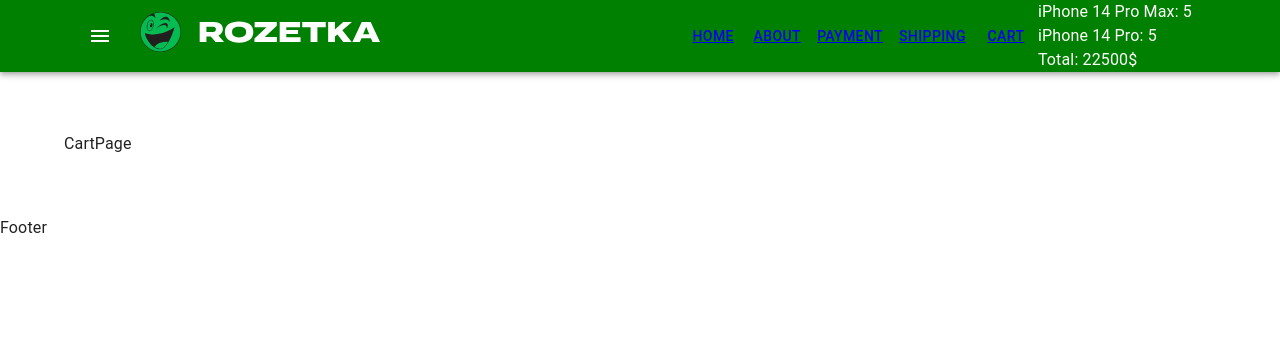
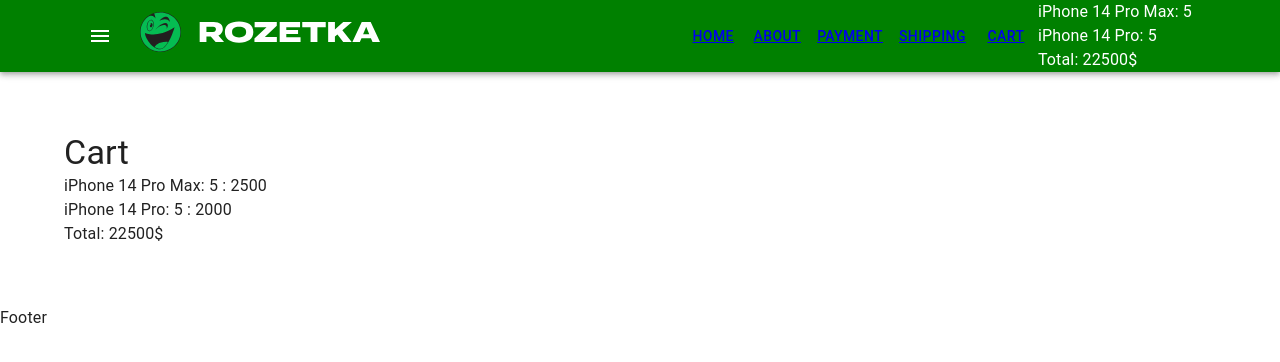
Before and after one commit to Yarster/shop-project-react, a React (Create React App) app: page /cart in a window 1280 px wide. Shown: the top 362 px of the page. Built offline with nearby package versions, Linux system fonts and the light colour scheme.

Commit message:
added price to cartPage

```diff
--- a/src/container/App/App.tsx
+++ b/src/container/App/App.tsx
@@ -39,7 +39,10 @@
                         path="/"
                         element={<Home addProductToCart={addProductToCart} />}
                     />
-                    <Route path="/cart" element={<CartPage />} />
+                    <Route
+                        path="/cart"
+                        element={<CartPage productsInCart={productsInCart} />}
+                    />
                     <Route path="/about" element={<AboutPage />} />
                     <Route path="/payment" element={<PaymentPage />} />
                     <Route path="/shipping" element={<ShippingPage />} />
--- a/src/pages/CartPage/CartPage.tsx
+++ b/src/pages/CartPage/CartPage.tsx
@@ -1,7 +1,46 @@
-type Props = {}
+import { Typography } from '@mui/material'
+import productsArray, { getProductsObject, Product } from 'utils/productsArray'
 
-const CartPage = (props: Props) => {
-    return <div>CartPage</div>
+type Props = {
+    productsInCart: {
+        [id: number]: number
+    }
+    productsObject?: {
+        [id: number]: Product
+    }
+}
+
+const CartPage = ({
+    productsInCart,
+    productsObject = getProductsObject(productsArray),
+}: Props) => {
+    return (
+        <div>
+            <Typography component="h1" variant="h4">
+                Cart
+            </Typography>
+            <div>
+                {Object.keys(productsInCart).map((productId) => (
+                    <div key={productId}>
+                        {productsObject[parseInt(productId)].title}:{' '}
+                        {productsInCart[parseInt(productId)]} :{' '}
+                        {productsObject[parseInt(productId)].price}
+                    </div>
+                ))}
+            </div>
+            <div>
+                Total:{' '}
+                {Object.keys(productsInCart).reduce(
+                    (total, productId) =>
+                        total +
+                        productsObject[parseInt(productId)].price *
+                            productsInCart[parseInt(productId)],
+                    0
+                )}
+                $
+            </div>
+        </div>
+    )
 }
 
 export default CartPage
```
